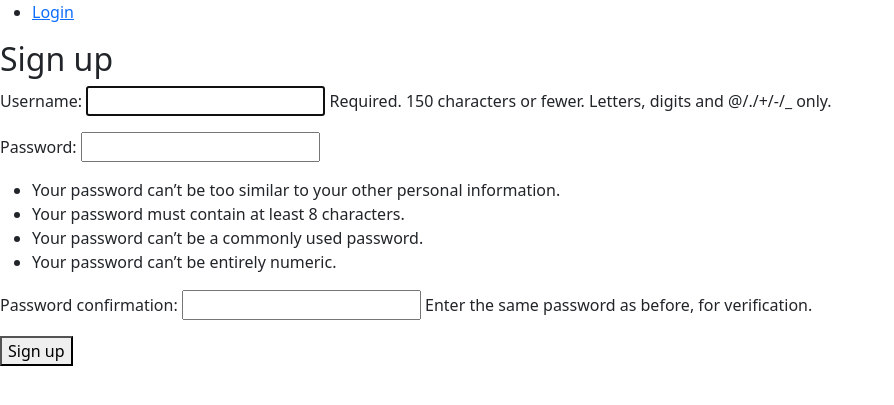
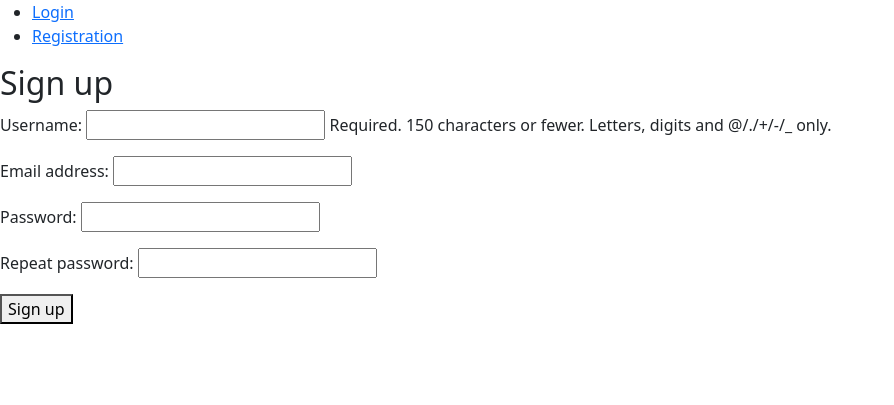
Before and after one commit to GreatLanser/Task3, a Django app: page /signup/ in a window 1280 px wide. Shown: the top 405 px of the page, without its empty margins (0-894 px from the left). Run offline with Django 4.2, Linux system fonts and the light colour scheme; some libraries are stand-ins or nearby versions.

Commit message:
Sign up form: now it is worked.

```diff
--- a/djangoProject/settings.py
+++ b/djangoProject/settings.py
@@ -128,4 +128,4 @@ DEFAULT_AUTO_FIELD = 'django.db.models.BigAutoField'
 LOGIN_REDIRECT_URL = '/users'
 EMAIL_BACKEND = 'django.core.mail.backends.console.EmailBackend'
 
-AUTH_USER_MODEL = 'users.User'
+AUTH_USER_MODEL = 'users.Users'
--- a/djangoProject/urls.py
+++ b/djangoProject/urls.py
@@ -23,7 +23,7 @@ from django.conf.urls.static import static
 urlpatterns = [
     path(r'admin/', admin.site.urls),
     path('', include('users.urls')),
-    path('', RedirectView.as_view(url='/login/', permanent=True))
+    path('', RedirectView.as_view(url='/login/', permanent=True)),
 ]
 
 urlpatterns += static(settings.STATIC_URL, document_root=settings.STATIC_ROOT)
--- a/templates/registration/login.html
+++ b/templates/registration/login.html
@@ -33,6 +33,5 @@
         <input type="hidden" name="next" value="{{ next }}" />
     </form>
 
-{# Assumes you setup the password_reset view in your URLconf #}
     <p><a href="{% url 'password_reset' %}">Lost password?</a></p>
 {% endblock %}
--- a/users/templates/users/signup.html
+++ b/templates/registration/signup.html
@@ -8,7 +8,7 @@
     <h2>Sign up</h2>
     <form method="post">
         {% csrf_token %}
-        {{ form.as_p }}
+        {{ user_form.as_p }}
         <button type="submit">Sign up</button>
     </form>
 
--- a/users/admin.py
+++ b/users/admin.py
@@ -1,7 +1,7 @@
 from django.contrib import admin
 
 # Register your models here.
-from .models import User
+from .models import Users
 
 
 class UserAdmin(admin.ModelAdmin):
@@ -9,4 +9,4 @@ class UserAdmin(admin.ModelAdmin):
     list_filter = ('status',)
 
 
-admin.site.register(User, UserAdmin)
+admin.site.register(Users, UserAdmin)
--- a/users/forms.py
+++ b/users/forms.py
@@ -0,0 +1,27 @@
+from django.core.exceptions import ValidationError
+
+from .models import Users
+from django import forms
+
+
+class UserRegistrationForm(forms.ModelForm):
+    password = forms.CharField(label='Password', widget=forms.PasswordInput)
+    password2 = forms.CharField(label='Repeat password', widget=forms.PasswordInput)
+
+    class Meta:
+        model = Users
+        fields = ('username', 'email', 'password', 'password2')
+
+    field_order = ['username', 'email', 'password', 'password2']
+
+    def clean_email(self):
+        email = self.cleaned_data['email'].strip()
+        if Users.objects.filter(email__iexact=email).exists():
+            raise ValidationError('The email already exist.',  code='invalid')
+        return email
+
+    def clean_password2(self):
+        cd = self.cleaned_data
+        if cd['password'] != cd['password2']:
+            raise forms.ValidationError("Passwords don't match.")
+        return cd['password2']
--- a/users/models.py
+++ b/users/models.py
@@ -1,10 +1,36 @@
 from django.db import models
-from django.contrib.auth.models import AbstractUser
-
-# from .managers import CustomUserManager
+from django.contrib.auth.models import AbstractUser, BaseUserManager
+from django.contrib.auth import get_user_model
 
 
-class User(AbstractUser):
+class PersonManager(BaseUserManager):
+
+    def create_user(self, email, username, password=None):
+        if not email:
+            msg = 'Users must have an email address'
+            raise ValueError(msg)
+
+        if not username:
+            msg = 'This username is not valid'
+            raise ValueError(msg)
+
+        user = self.model(email=self.normalize_email(email), username=username)
+
+        user.set_password(password)
+        user.save(using=self._db)
+        return user
+
+    def create_superuser(self, email, username, password):
+        user = self.create_user(email, password=password, username=username)
+        user.is_admin = True
+        user.is_staff = True
+        user.is_superuser = True
+        user.save(using=self._db)
+        return user
+
+
+class Users(AbstractUser):
+    objects = PersonManager()
     status = models.CharField(max_length=30, default='Allowed', verbose_name='Status account',
                               choices=[
                                   ("Allowed", "Allowed"),
--- a/users/templates/users/layout.html
+++ b/users/templates/users/layout.html
@@ -3,10 +3,11 @@
 <head>
     <ul class="sidebar-nav">
        {% if user.is_authenticated %}
-         <li>User: {{ user.get_username }}</li>
-         <li><a href="{% url 'logout'%}?next={{request.path}}">Logout</a></li>
+            <li>User: {{ user.get_username }}</li>
+            <li><a href="{% url 'logout'%}?next={{request.path}}">Logout</a></li>
        {% else %}
-         <li><a href="{% url 'login'%}?next={{request.path}}">Login</a></li>
+            <li><a href="{% url 'login'%}?next={{request.path}}">Login</a></li>
+           <li><a href="{% url 'signup'%}?next={{request.path}}">Registration</a></li>
        {% endif %}
     </ul>
     <meta charset="UTF-8">
--- a/users/templates/users/users.html
+++ b/users/templates/users/users.html
@@ -25,6 +25,8 @@
             <th scope="col">User Id</th>
             <th scope="col">User name</th>
             <th scope="col">E-mail</th>
+            <th scope="col">Sign up date</th>
+            <th scope="col">Last log in date</th>
             <th scope="col">Status</th>
         </tr>
         {% for user in users_list %}
@@ -37,6 +39,8 @@
             <th scope="row">{{ user.id }}</th>
             <td>{{ user.username }}</td>
             <td>{{ user.email }}</td>
+            <td>{{ user.last_login }}</td>
+            <td>{{ user.date_joined }}</td>
             <td>{{ user.status }}</td>
         </tr>
       {% endfor %}
--- a/users/urls.py
+++ b/users/urls.py
@@ -4,6 +4,6 @@ from . import views
 
 urlpatterns = [
     path(r'', include('django.contrib.auth.urls'), name='login'),
-    path(r'signup/', views.SignUpView.as_view(), name='signup'),
+    path(r'signup/', views.register, name='signup'),
     path(r'users/', views.UserListView.as_view(), name='users'),
 ]
--- a/users/views.py
+++ b/users/views.py
@@ -1,22 +1,26 @@
 from django.shortcuts import render
 from django.views import generic
-from django.contrib.auth.forms import UserCreationForm
-from django.urls import reverse_lazy
-from .models import User
+from .models import Users
+from .forms import UserRegistrationForm
+
+
+def register(request):
+    if request.method == 'POST':
+        user_form = UserRegistrationForm(request.POST)
+        if user_form.is_valid():
+            # Create a new user object but avoid saving it yet
+            new_user = user_form.save(commit=False)
+            # Set the chosen password
+            new_user.set_password(user_form.cleaned_data['password'])
+            # Save the User object
+            new_user.save()
+            return render(request, 'registration/signup_confirm.html', {'new_user': new_user})
+    else:
+        user_form = UserRegistrationForm()
+    return render(request, 'registration/signup.html', {'user_form': user_form})
 
 
 class UserListView(generic.ListView):
-    model = User
+    model = Users
     template_name = 'users/users.html'
     context_object_name = 'users_list'
-
-    def get_context_data(self, **kwargs):
-        context = super(UserListView, self).get_context_data(**kwargs)
-        context['last_login'] = 'This is just some data'
-        return context
-
-
-class SignUpView(generic.CreateView):
-    form_class = UserCreationForm
-    success_url = reverse_lazy('login')
-    template_name = 'users/signup.html'
```
Also changed, not shown: templates/registration/signup_confirm.html (added, +13 -0 lines), db.sqlite3, users/migrations/0001_initial.py. Lines whose indentation alone changed are shown as unchanged.
